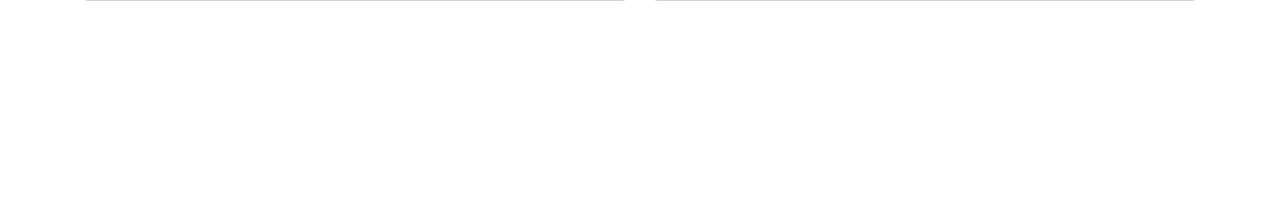
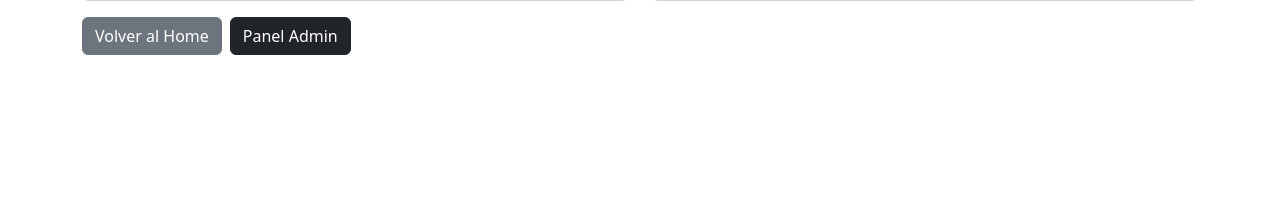
Before and after one commit to Shai-Cc/Tienda_Online, a Django app: template templates/reporte_sistema.html in a window 1280 px wide. Shown: the part 503-727 px from the top of the page. Run offline with Django 5.2, Linux system fonts and the light colour scheme; the template is opened without the code that fills it, so the values that code supplies are empty.

Commit message:
Se añaden botones pars volver ahome y a paneladmin desde el reporte

```diff
--- a/templates/reporte_sistema.html
+++ b/templates/reporte_sistema.html
@@ -64,6 +64,12 @@
         });
     </script>
 
+    <div class="d-flex gap-2 mt-3">
+        <a href="{% url 'home' %}" class="btn btn-secondary">Volver al Home</a>
+        <a href="/admin/" class="btn btn-dark">Panel Admin</a>
+    </div>
+
+
 </body>
 
 </html>
```
